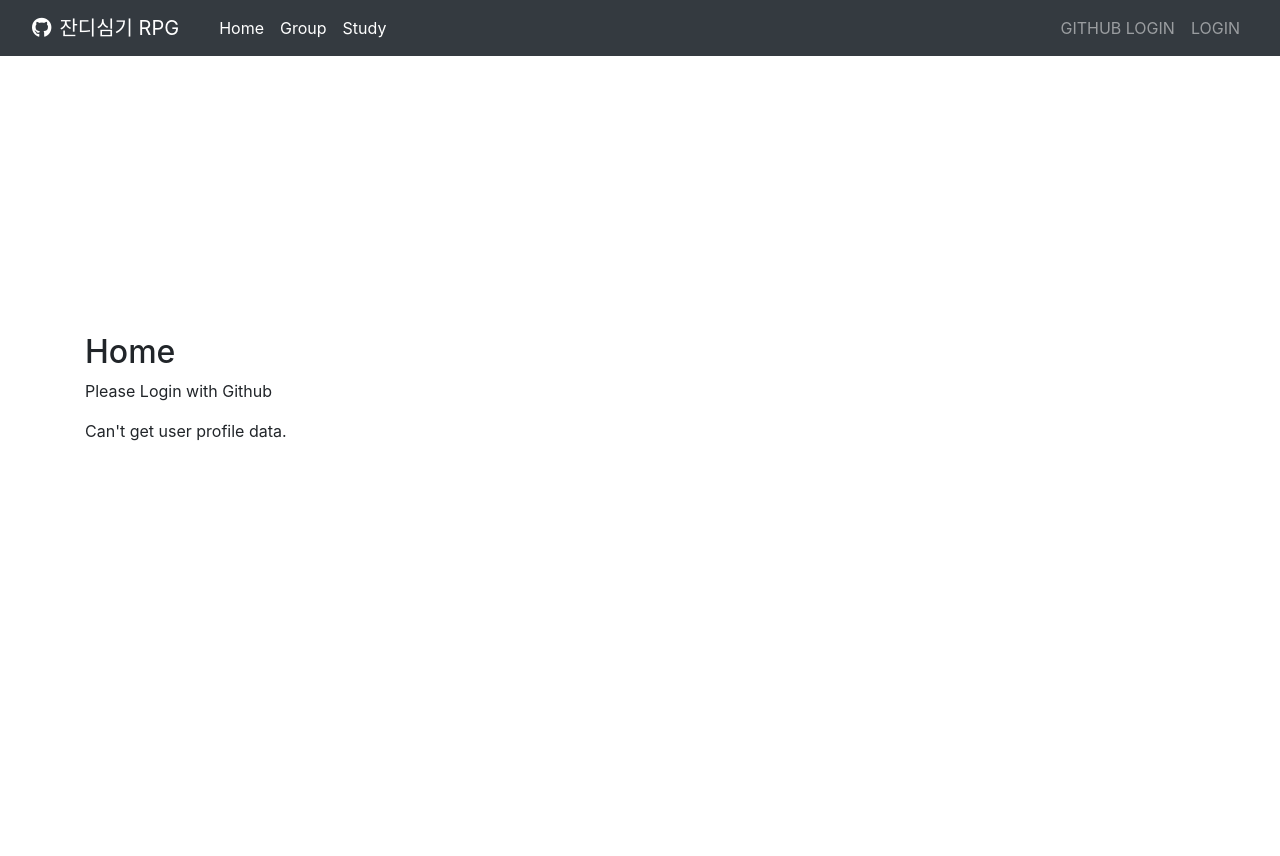
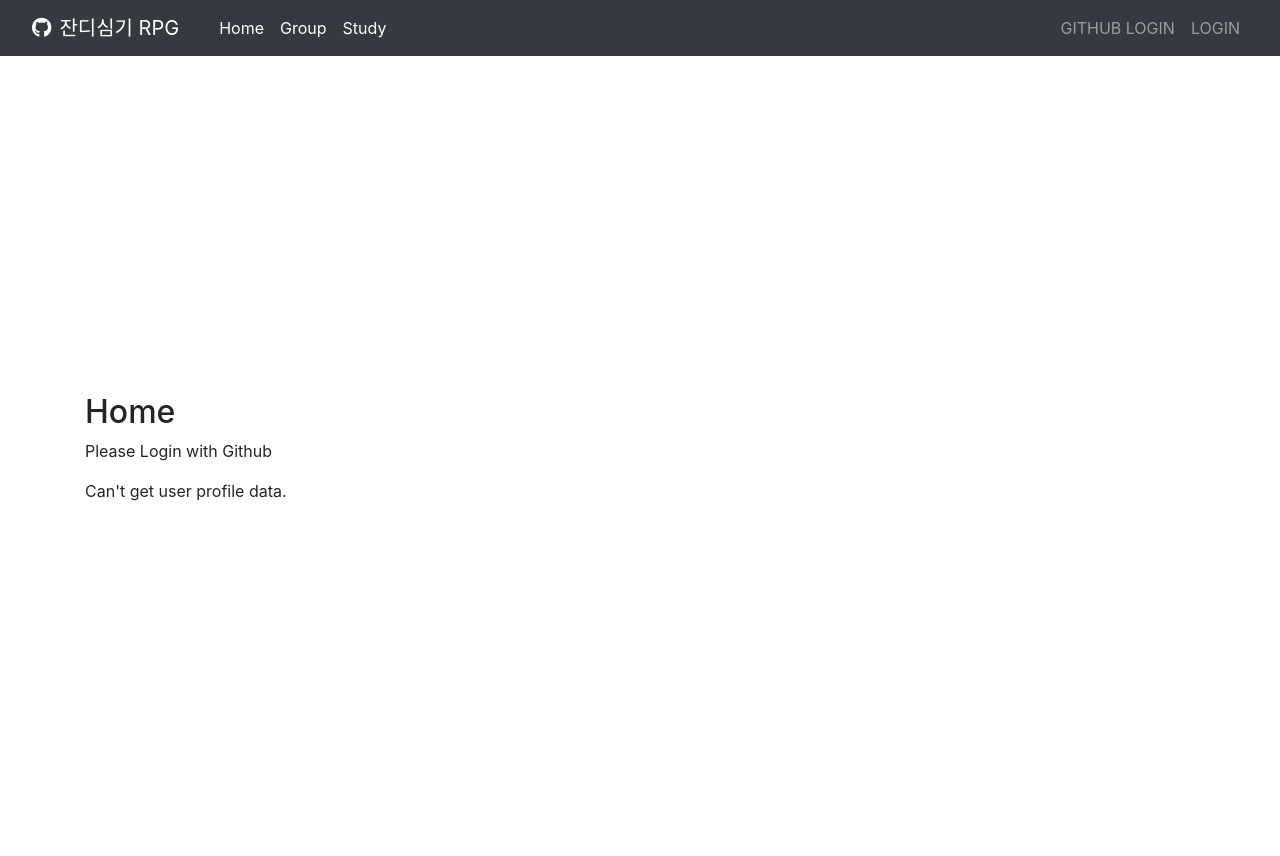
Before and after one commit to alstn2468/naver-campus-hackday-project, a Django app: template hackdayproject/templates/main/home.html in a window 1280 px wide. Before the commit the page ends 441 px from the top, so only its background shows below. Run offline with Django 3.2, Linux system fonts and the light colour scheme; the template is opened without the code that fills it, so the values that code supplies are empty; some libraries are stand-ins or nearby versions.

Commit message:
Remove negative margin in main.css and fix home function logic

```diff
--- a/hackdayproject/static/css/main.css
+++ b/hackdayproject/static/css/main.css
@@ -9,5 +9,4 @@
     min-height: 100vh;
     display: flex;
     align-items: center;
-    margin-top: -60px;
 }
```
Also changed, not shown: hackdayproject/main/views.py (+1 -7 lines).
